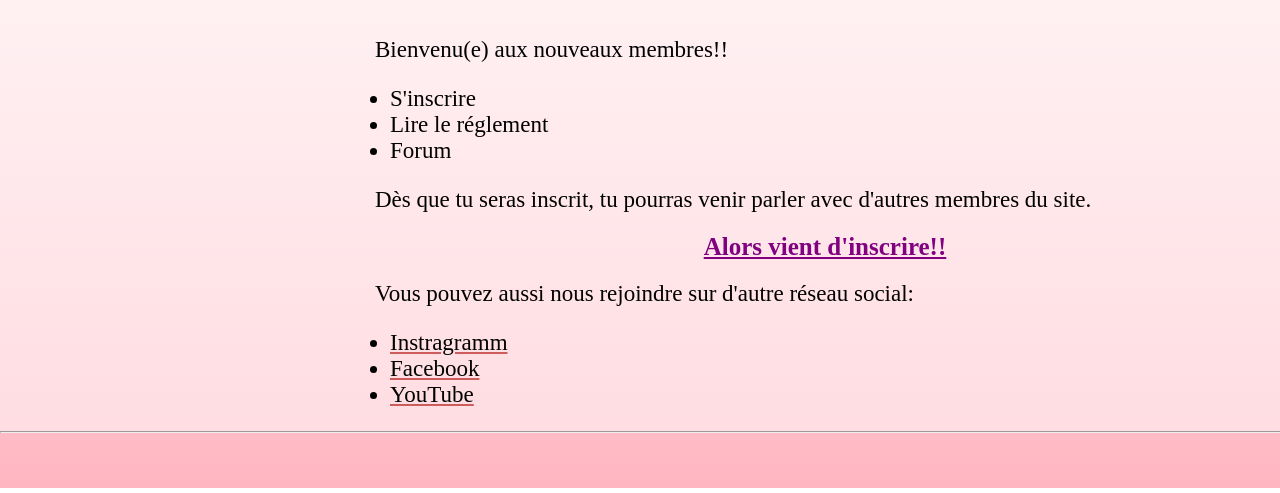
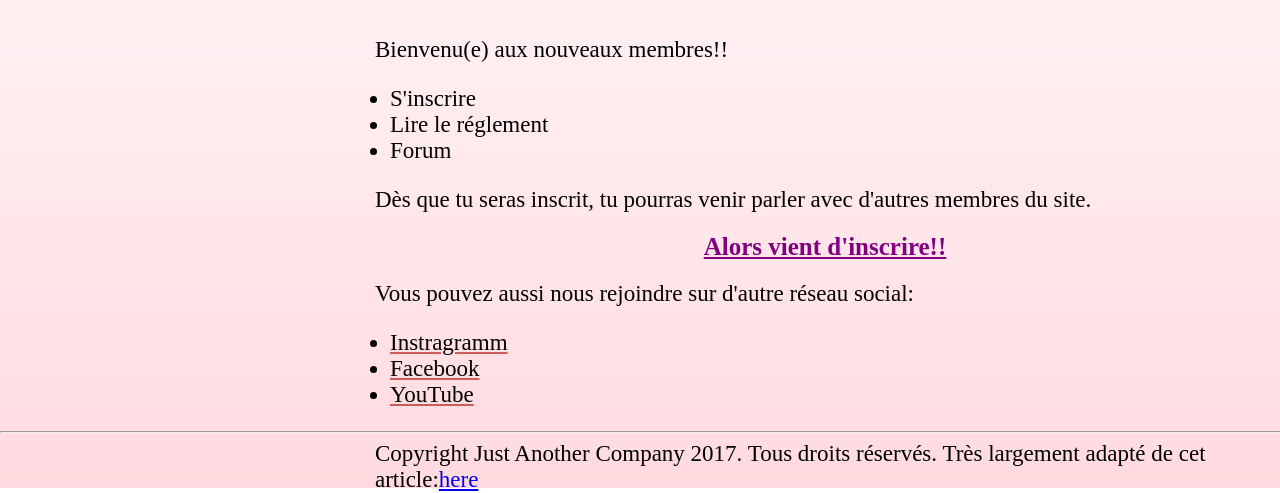
Before and after one commit to grosjeanstephanie/star-wars, a plain HTML site: page page/news.html in a window 1280 px wide. Shown: the part 312-805 px from the top of the page. Drawn offline with Linux system fonts and the light colour scheme.

Commit message:
adding footer for news page

```diff
--- a/page/news.html
+++ b/page/news.html
@@ -41,6 +41,12 @@
             </ul>
           </div>
         <hr>
+        <footer>
+          <p>
+            Copyright Just Another Company 2017. Tous droits réservés. Très
+            largement adapté de cet article:<a href="https://medium.com/scribe/il-ny-a-rien-de-bien-ni-de-mal-3d46a2d2e263">here</a>
+          </p>
+        </footer>
     </div>
   </body>
 </HTML>
```
Also changed, not shown: images/photofunky.gif (deleted).
